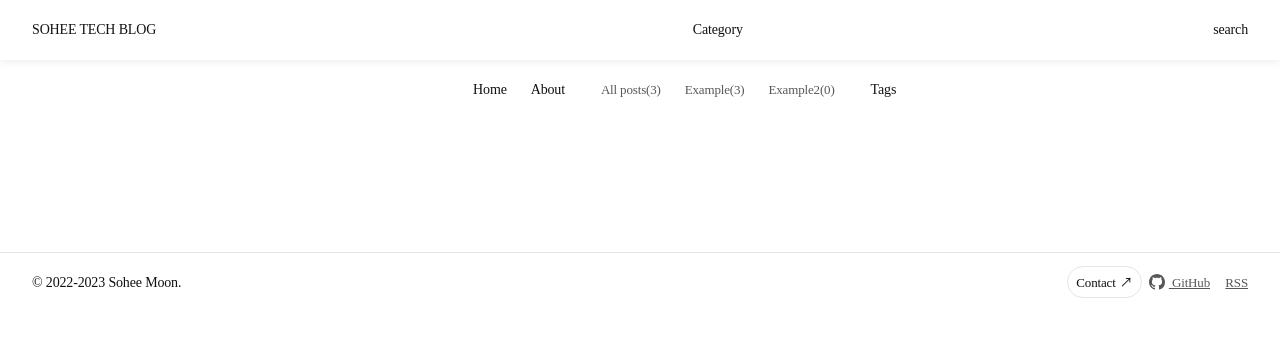
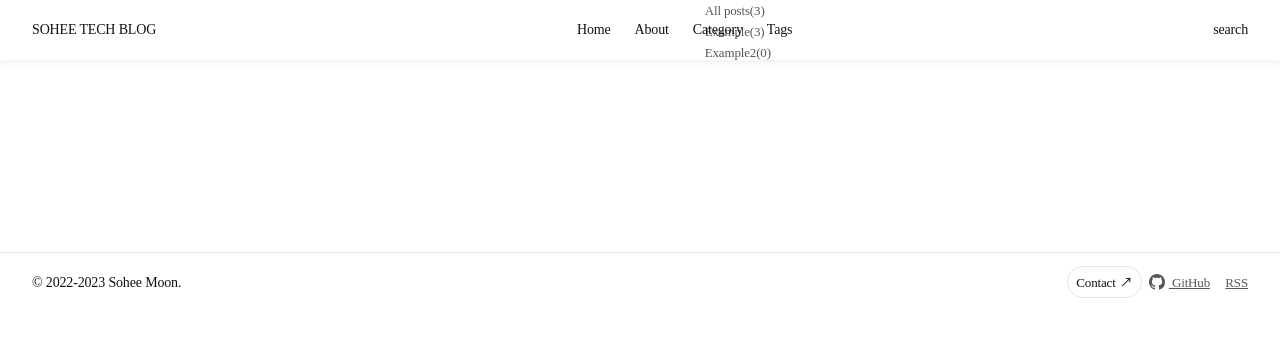
Before and after one commit to soheetech/soheetech.github.io, a Jekyll site: the page built from category/example2.md, in a window 1280 px wide. Shown: the top 337 px of the page. Built offline with Jekyll 4.4.1, drawn with Linux system fonts in a browser that asks for light colours; some web fonts are replaced.

Commit message:
Update main.scss

```diff
--- a/assets/css/main.scss
+++ b/assets/css/main.scss
@@ -28,9 +28,24 @@ header {
 
 header nav { text-align: center; }
 
-header nav li {
+header nav > ul > li {
   display: inline-block;
   margin: 0 var(--space-side);
+  position: relative;
+}
+
+header nav > ul > li > ul {
+  position: absolute;
+  top: 0;
+  left: 0;
+  text-align: left;
+  background: var(--bg-blue);
+}
+
+header nav > ul > li > ul > li {
+  display: block;
+  line-height: 1.5;
+  padding: 0 var(--space-side);
 }
 
 footer {
```
